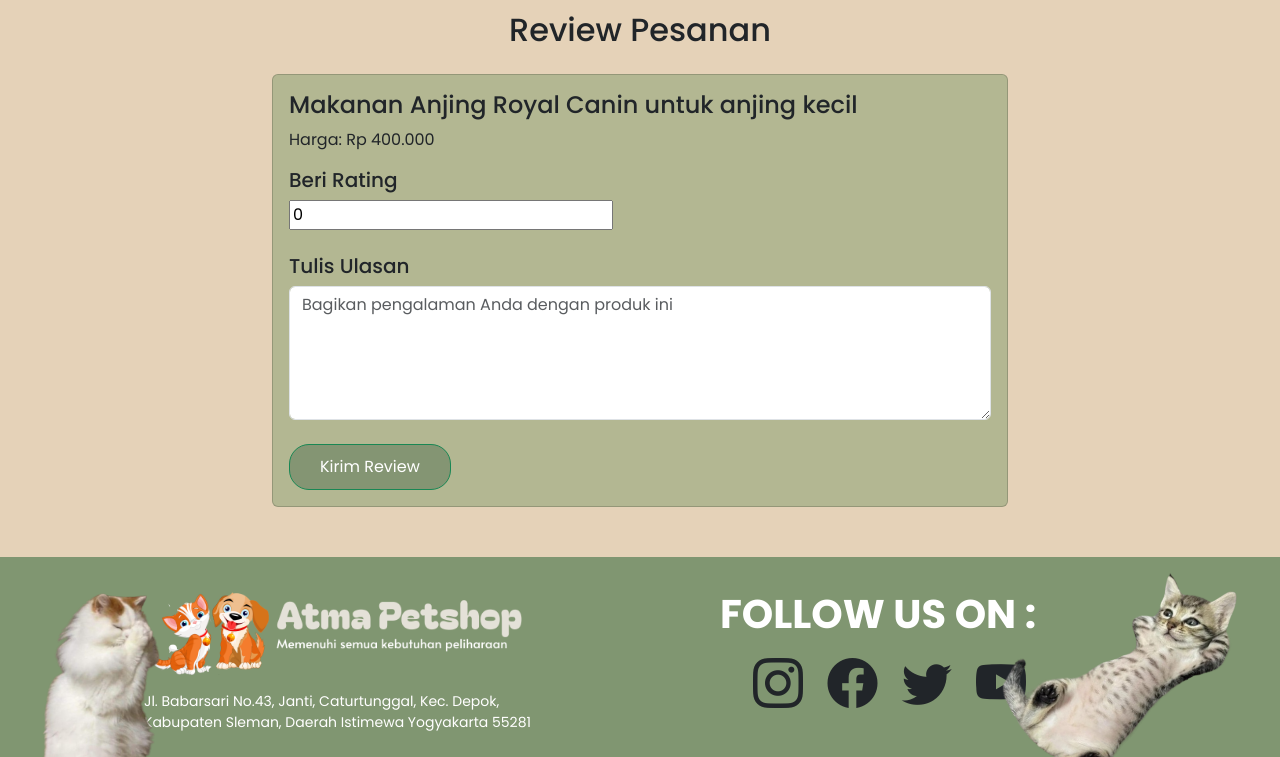
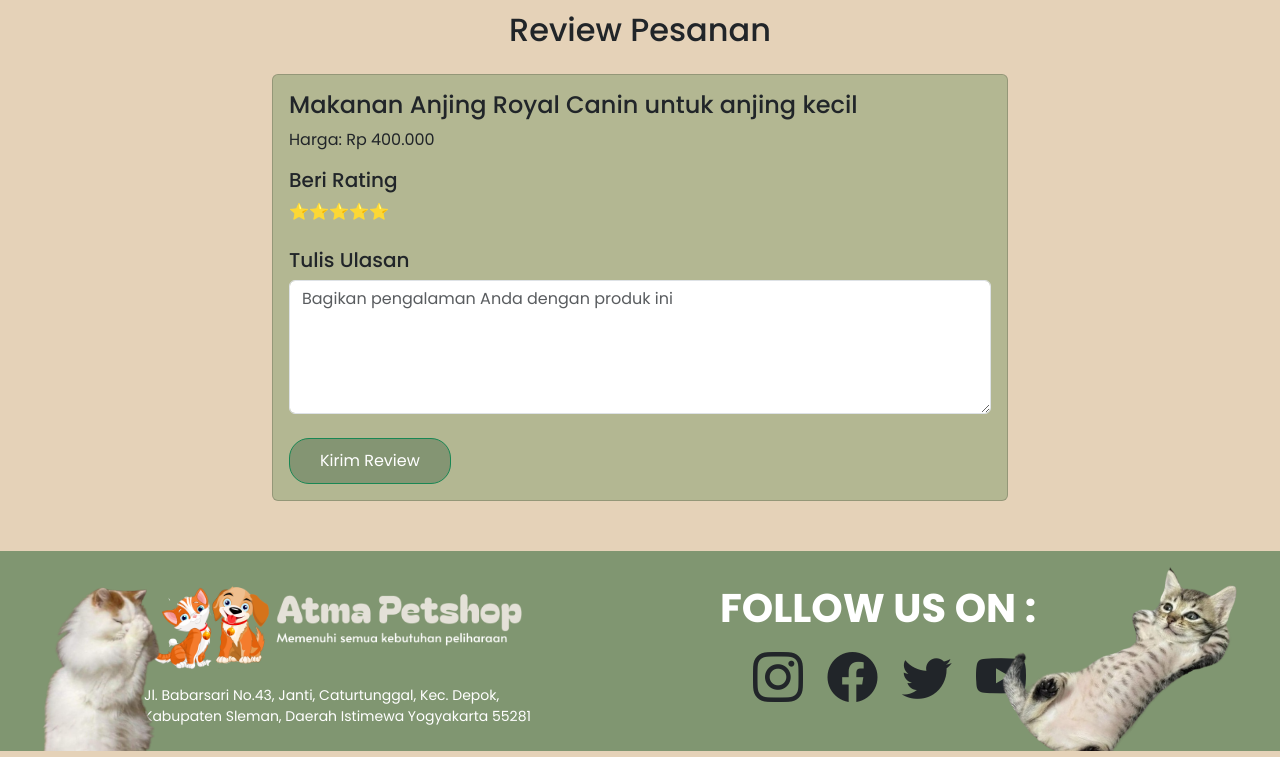
Before and after one commit to ssshinsky/tubes_ecommerce, a Laravel app: page /review in a window 1280 px wide. Shown: the part 251-1008 px from the top of the page. Run offline with Laravel 12, Linux system fonts and the light colour scheme.

Commit message:
done all

```diff
--- a/resources/views/review.blade.php
+++ b/resources/views/review.blade.php
@@ -20,7 +20,7 @@
                             <i class="fas fa-star fa-2x" data-value="4" onclick="rateProduct(4)"></i>
                             <i class="fas fa-star fa-2x" data-value="5" onclick="rateProduct(5)"></i>
                         </div>
-                        <input  id="rating-value" value="0">
+                        <p>⭐⭐⭐⭐⭐</p>
                     </div>
 
                     <div class="mb-4">
```
